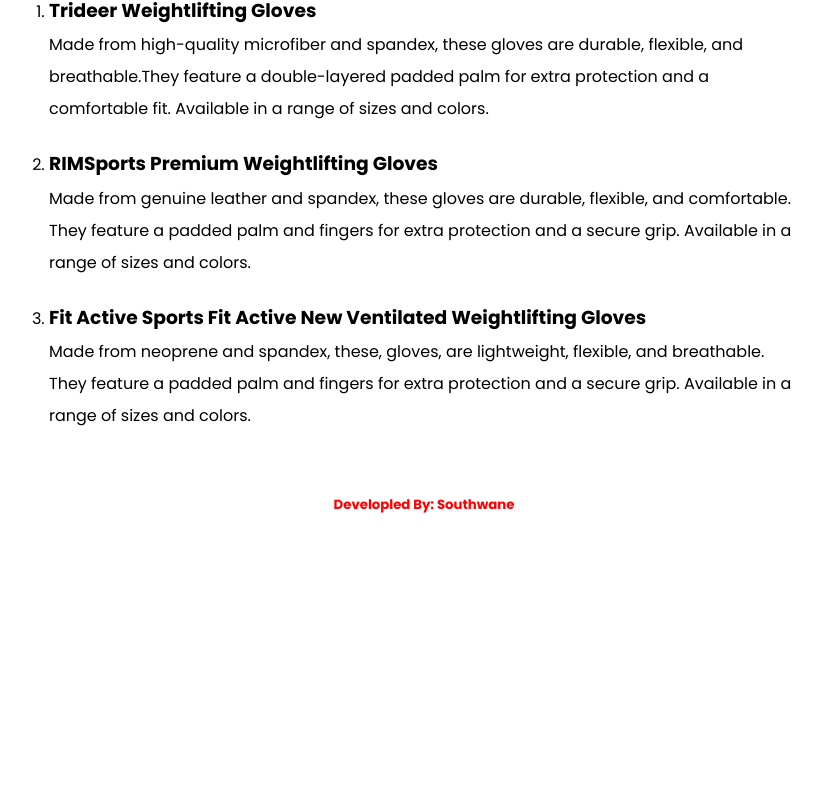
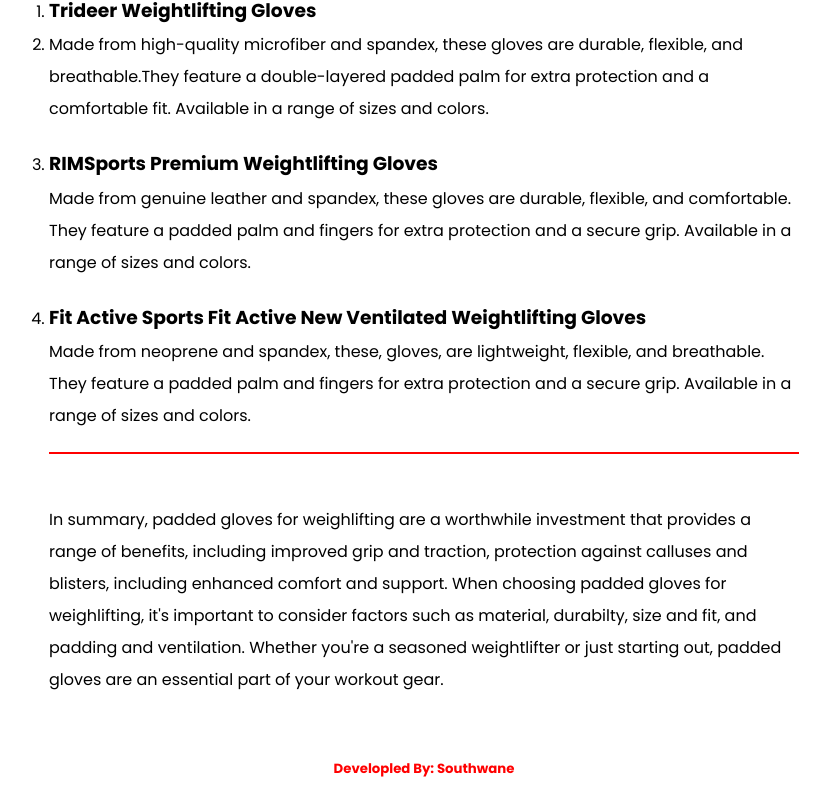
Before and after one commit to southwane/fitness-daily, a Next.js app: page /padded-weightlifting-gloves in a window 1280 px wide. Shown: the part 1790-2593 px from the top of the page, without its empty margins (216-1046 px from the left). Before the commit the page ends 2329 px from the top, so only its background shows below. Built offline with nearby package versions, Linux system fonts and the light colour scheme.

Commit message:
file changes

```diff
--- a/app/padded-weightlifting-gloves/page.js
+++ b/app/padded-weightlifting-gloves/page.js
@@ -75,10 +75,12 @@
         <ol>
           <li>
             <h3 className={pws.subheading3}>Trideer Weightlifting Gloves</h3>
-            Made from high-quality microfiber and spandex, these gloves are
-            durable, flexible, and breathable.They feature a double-layered
-            padded palm for extra protection and a comfortable fit. Available in
-            a range of sizes and colors.
+            <li>
+              Made from high-quality microfiber and spandex, these gloves are
+              durable, flexible, and breathable.They feature a double-layered
+              padded palm for extra protection and a comfortable fit. Available
+              in a range of sizes and colors.
+            </li>
           </li>
           <li>
             <h3 className={pws.subheading3}>
@@ -99,6 +101,17 @@
             and colors.
           </li>
         </ol>
+        <p className={pws.conclusion}>
+          In summary, padded gloves for weighlifting are a worthwhile investment
+          that provides a range of benefits, including improved grip and
+          traction, protection against calluses and blisters, including enhanced
+          comfort and support. When choosing padded gloves for weighlifting,
+          it's important to consider factors such as material, durabilty, size
+          and fit, and padding and ventilation. Whether you're a seasoned
+          weightlifter or just starting out, padded gloves are an essential part
+          of your workout gear.
+        </p>
+        <span className={pws.conclusionI}></span>
       </section>
     </main>
   );
--- a/app/padded-weightlifting-gloves/pwg.module.css
+++ b/app/padded-weightlifting-gloves/pwg.module.css
@@ -32,6 +32,12 @@
   margin-top: 20px;
 }
 
+.conclusion {
+  margin-top: 20px;
+  border-top: 2px solid red;
+  padding-top: 50px;
+}
+
 @media screen and (max-width: 600px) {
   .title {
     color: rgb(13, 13, 13);
```
